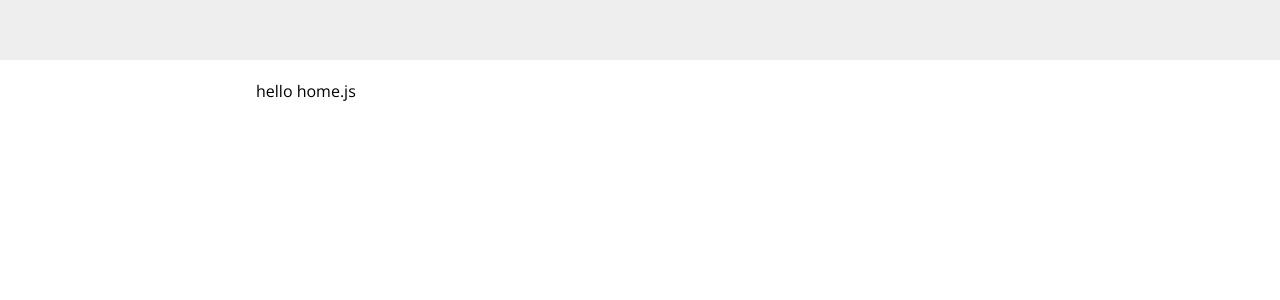
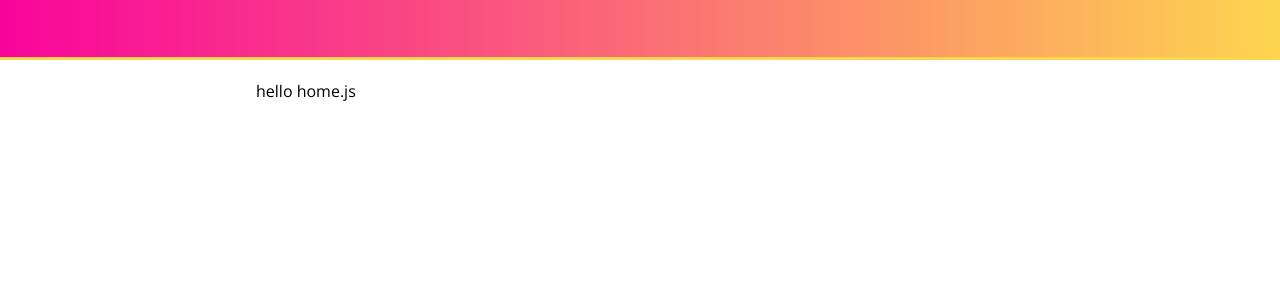
Before and after one commit to oanskyy/react-styled-components, a React (Create React App) app: page / in a window 1280 px wide. Shown: the top 300 px of the page. Built offline with nearby package versions, Linux system fonts and the light colour scheme.

Commit message:
Add theme and variable basics

```diff
--- a/src/components/App.js
+++ b/src/components/App.js
@@ -15,7 +15,10 @@ const GlobalStyle = createGlobalStyle`
   }
 `
 
-const theme = {}
+const theme = {
+  primaryColor: '#f8049c',
+  secondaryColor: '#fdd54f'
+}
 
 function App() {
   return (
--- a/src/components/common/Button.js
+++ b/src/components/common/Button.js
@@ -2,7 +2,7 @@ import styled, {css} from 'styled-components'
 
 const Button = styled.button`
     color: white;
-    background: ${props => props.secondary ? 'pink' : '#f8049c'};
+    background: ${p => p.secondary ? p.theme.secondaryColor : p.theme.primaryColor};
     font-weight: bold;
     ${props => props.large ? css`
         padding: 10px;
--- a/src/components/common/Header.js
+++ b/src/components/common/Header.js
@@ -11,14 +11,15 @@ const HeaderWrapper = styled.header`
     position: fixed;
     top: 0;
     padding: 0 16px;
-    background-color: #eee;
+    background-image: linear-gradient(to right, ${p => p.theme.primaryColor}, ${p => p.theme.secondaryColor});
+    border-bottom: 3px solid ${p => p.theme.secondaryColor};
 `
 
 const Menu = styled.nav`
     display: ${p => p.open ? 'block' : 'none'};
     position: relative;
     width: initial;
-    border-bottom: none;
+    border-bottom: 3px solid ${p => p.theme.secondaryColor};
     margin: auto 0 auto auto;
     font-family: 'Open Sans';
     background: none;
```
